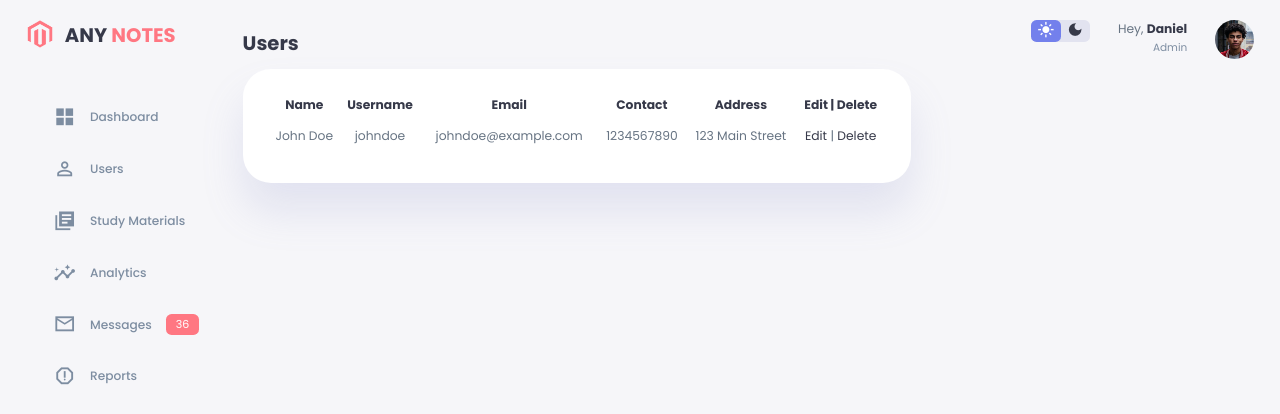
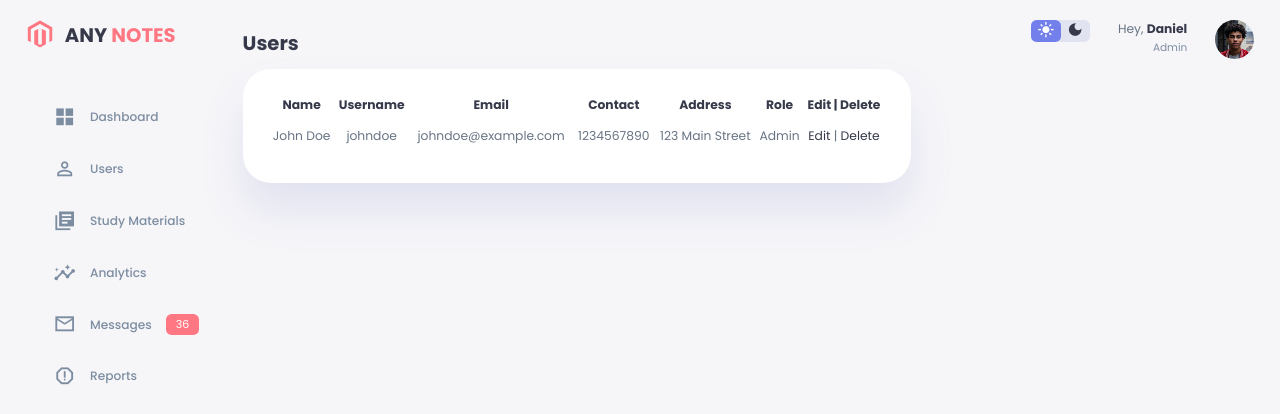
Before and after one commit to ankitbelal/LMS-project3, a PHP site: page /admin/users.php in a window 1280 px wide. Shown: the top 414 px of the page. Run offline with PHP 8.4, Linux system fonts and the light colour scheme.

Commit message:
role added to user table in admin

```diff
--- a/admin/users.php
+++ b/admin/users.php
@@ -23,6 +23,7 @@
                 <th>Email</th>
                 <th>Contact</th>
                 <th>Address</th>
+                <th>Role
                 <th>Edit | Delete</th>
               </tr>
             </thead>
@@ -34,6 +35,7 @@
                 <td>johndoe@example.com</td>
                 <td>1234567890</td>
                 <td>123 Main Street</td>
+                <td>Admin</td>
                 <td>
                   <a href="#">Edit</a>
                   |
```
